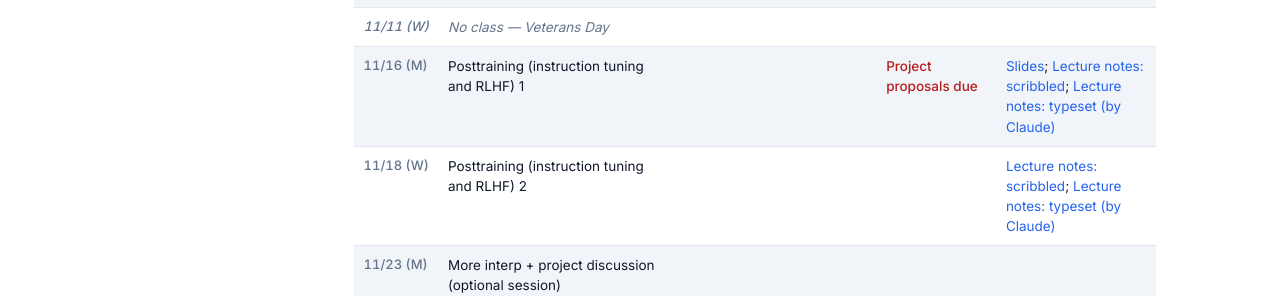
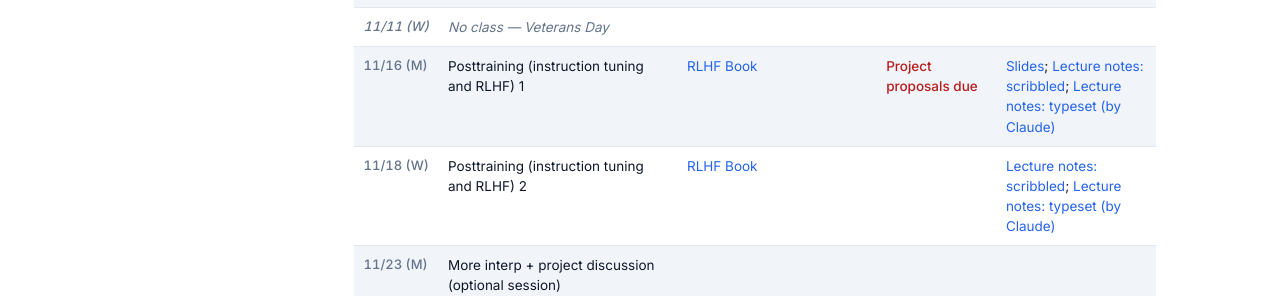
Before and after one commit to bwallace/academic-website, a plain HTML site: page docs/ds4440/index.html in a window 1280 px wide. Shown: the part 3237-3533 px from the top of the page. Drawn offline with Linux system fonts and the light colour scheme.

Commit message:
Add RLHF Book reading to DS4440 posttraining sessions
Co-Authored-By: Claude Opus 5.5 <noreply@anthropic.com>

```diff
--- a/docs/ds4440/index.html
+++ b/docs/ds4440/index.html
@@ -268,7 +268,7 @@
           <tr>
             <td class="col-date">11/16 (M)</td>
             <td class="col-topic">Posttraining (instruction tuning and RLHF) 1</td>
-            <td class="col-readings"></td>
+            <td class="col-readings"><a href="https://rlhfbook.com">RLHF Book</a></td>
             <td class="col-due">Project proposals due</td>
             <td class="col-materials"><a href="lecture-materials/DS4440-f26-l15-Posttraining-1-slides.pdf">Slides</a>; <a href="lecture-materials/Ds4440-f26-l15-Posttraining1.pdf">Lecture notes: scribbled</a>; <a href="lecture-materials/Ds4440-f26-l15-Posttraining1-clauded.pdf">Lecture notes: typeset (by Claude)</a></td>
           </tr>
@@ -276,7 +276,7 @@
           <tr>
             <td class="col-date">11/18 (W)</td>
             <td class="col-topic">Posttraining (instruction tuning and RLHF) 2</td>
-            <td class="col-readings"></td>
+            <td class="col-readings"><a href="https://rlhfbook.com">RLHF Book</a></td>
             <td class="col-due"></td>
             <td class="col-materials"><a href="lecture-materials/Ds4440-f26-l16-posttraining2.pdf">Lecture notes: scribbled</a>; <a href="lecture-materials/ds4440-f26-l16-posttraining2-clauded.pdf">Lecture notes: typeset (by Claude)</a></td>
           </tr>
```
